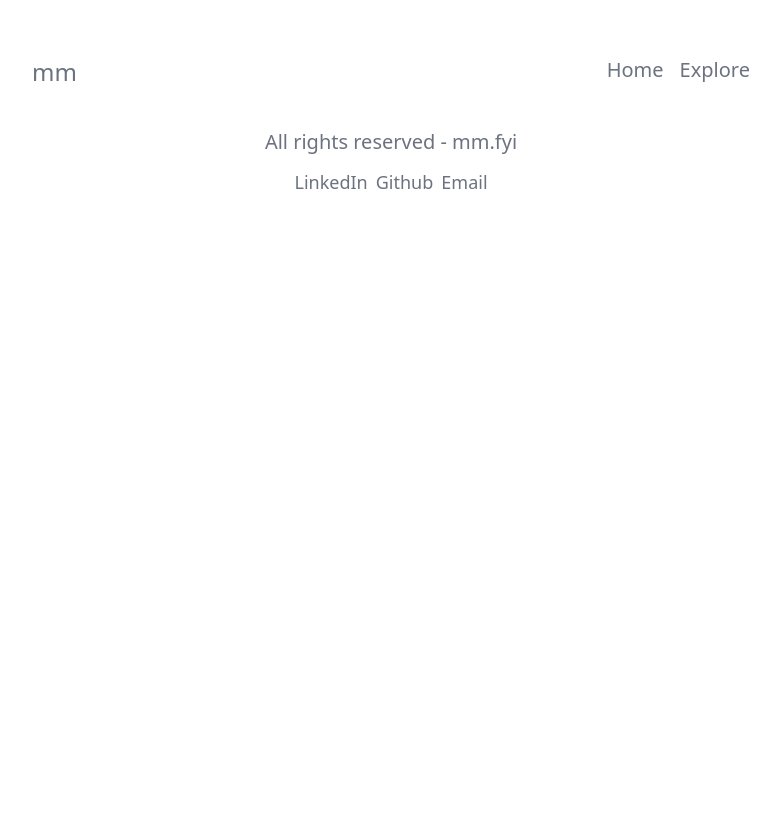
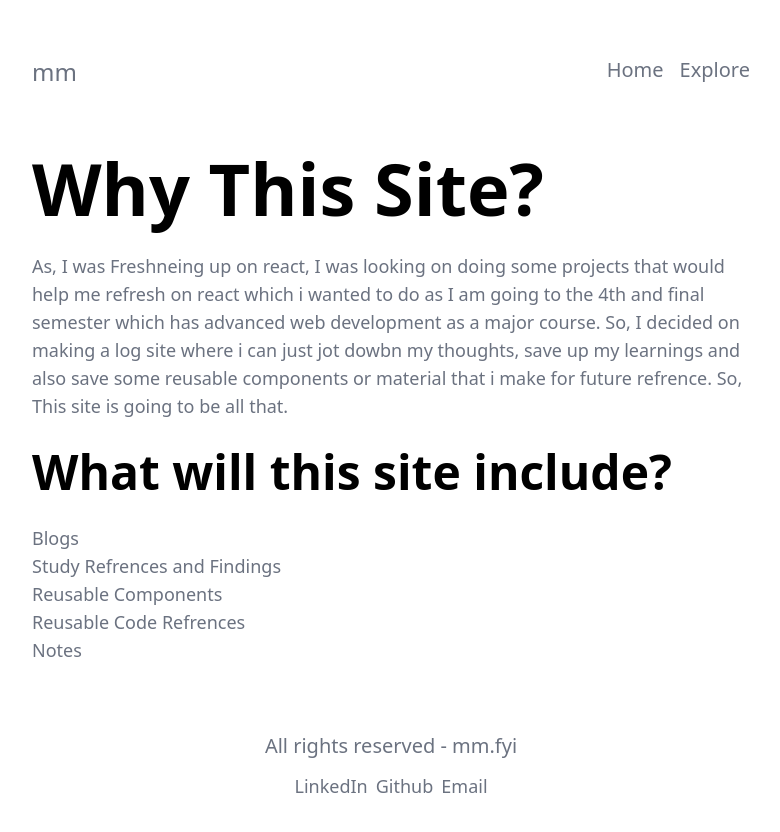
Before and after one commit to Mahib09/Blog_Site, a React (Vite) app: page /Whythissite in a window 1280 px wide. Shown: the top 832 px of the page, without its empty margins (249-1029 px from the left). Before the commit the page ends 800 px from the top, so only its background shows below. Built offline with nearby package versions, Linux system fonts and the light colour scheme.

Commit message:
Why this site? content made

```diff
--- a/src/App.jsx
+++ b/src/App.jsx
@@ -1,11 +1,10 @@
 import "./App.css";
-import { GotTicket } from "./Pages/GotaTicket.jsx";
 import { Home } from "./Pages/Home.jsx";
 import { Explore } from "./Pages/Explore.jsx";
 import { Route, Routes } from "react-router-dom";
 import { Header } from "./components/Header.jsx";
 import { Footer } from "./components/Footer.jsx";
-import { Button } from "./components/Button.jsx";
+import { Whythissite } from "./Pages/Whythissite.jsx";
 function App() {
   return (
     <>
@@ -13,7 +12,7 @@ function App() {
       <Routes>
         <Route path="/" element={<Home />}></Route>
         <Route path="/Explore" element={<Explore />}></Route>
-        <Route path="/GotTicket" element={<GotTicket />}></Route>
+        <Route path="/Whythissite" element={<Whythissite />}></Route>
       </Routes>
       <Footer />
     </>
--- a/src/Pages/GotaTicket.jsx
+++ /dev/null
@@ -1,7 +0,0 @@
-export function GotTicket() {
-  return (
-    <>
-      <h1>hello</h1>
-    </>
-  );
-}
--- a/src/Pages/Home.jsx
+++ b/src/Pages/Home.jsx
@@ -2,33 +2,15 @@ import { TitleCard } from "../components/TitleCard";
 export function Home() {
   return (
     <div className="container">
-      <h1 className="text-9xl pt-16 font-extrabold">mahib.log</h1>
+      <h1 className="text-8xl pt-16">mahib.log</h1>
       <p className="text-xl text-gray-500 pt-5 mb-16">
         Study Materials, Findings, Reusable Components, Blogs and everything in
         between.
       </p>
       <TitleCard
-        title="Create a Blog site using react"
-        dateCreated="March 10, 2023"
-        to="/GotTicket"
-      />
-      <TitleCard title="Room Shifted " dateCreated="March 30, 2023" />
-      <TitleCard title="Got a TTC Ticket of $425" dateCreated="May 1, 2024" />
-      <TitleCard
-        title="Learning React by creating a project"
-        dateCreated="May 2, 2024"
-      />
-      <TitleCard
-        title="Differnece Between E12 and E17 Light Bulbs"
-        dateCreated="March 30, 2023"
-      />
-      <TitleCard
-        title="Trying to manage Spending habits "
-        dateCreated="March 30, 2023"
-      />
-      <TitleCard
-        title="How to be productive and healthy"
-        dateCreated="March 30, 2023"
+        title="Why This Site?"
+        dateCreated="May 5, 2024"
+        to="/Whythissite"
       />
     </div>
   );
--- /dev/null
+++ b/src/Pages/Whythissite.jsx
@@ -0,0 +1,26 @@
+export function Whythissite() {
+  return (
+    <div className="container">
+      <div className="mt-16">
+        <h1>Why This Site?</h1>
+        <p>
+          As, I was Freshneing up on react, I was looking on doing some projects
+          that would help me refresh on react which i wanted to do as I am going
+          to the 4th and final semester which has advanced web development as a
+          major course. So, I decided on making a log site where i can just jot
+          dowbn my thoughts, save up my learnings and also save some reusable
+          components or material that i make for future refrence. So, This site
+          is going to be all that.
+        </p>
+        <h2>What will this site include?</h2>
+        <p>
+          Blogs <br />
+          Study Refrences and Findings <br />
+          Reusable Components <br />
+          Reusable Code Refrences <br />
+          Notes
+        </p>
+      </div>
+    </div>
+  );
+}
--- a/src/components/Footer.jsx
+++ b/src/components/Footer.jsx
@@ -2,15 +2,27 @@ export function Footer() {
   return (
     <div className="container">
       <div className="flex flex-col w-100vw items-center pt-10 gap-3">
-        <h1 className="text-xl text-gray-500">All rights reserved - mm.fyi</h1>
+        <p className="text-xl text-gray-500">All rights reserved - mm.fyi</p>
         <div className="flex gap-2 text-gray-500 text-lg">
-          <a href="" className="hover:text-black">
+          <a
+            href="https://www.linkedin.com/in/ranamagarmahib/"
+            target="_blank"
+            className="hover:text-black"
+          >
             LinkedIn
           </a>
-          <a href="" className="hover:text-black">
+          <a
+            href="https://github.com/Mahib09"
+            target="_blank"
+            className="hover:text-black"
+          >
             Github
           </a>
-          <a href="" className="hover:text-black">
+          <a
+            href="mailto:magarmahib@gmail.com"
+            target="_blank"
+            className="hover:text-black"
+          >
             Email
           </a>
         </div>
--- a/src/components/Header.jsx
+++ b/src/components/Header.jsx
@@ -9,7 +9,7 @@ export function Header() {
       <Link to="/" className="text-xl ml-auto text-gray-500 hover:text-black">
         Home
       </Link>
-      <Link to="/Explore" className="text-xl text-gray-500 hover:text-black">
+      <Link to="/" className="text-xl text-gray-500 hover:text-black">
         Explore
       </Link>
     </div>
--- a/src/components/TitleCard.jsx
+++ b/src/components/TitleCard.jsx
@@ -4,7 +4,7 @@ export function TitleCard(props) {
   return (
     <Link to={props.to}>
       <div className="h-16 flex flex-wrap gap-3 content-center group cursor-pointer">
-        <h1 className="text-2xl self-center p-2">{props.title}</h1>
+        <p className="text-2xl self-center p-2">{props.title}</p>
         <p className="p-2 ml-auto text-xl text-gray-500 group-hover:text-black transition ease-in-out delay-25 self-center cursor-pointer ">
           {props.dateCreated}
         </p>
--- a/src/index.css
+++ b/src/index.css
@@ -6,6 +6,20 @@
   body {
     @apply my-4 p-10;
   }
+  h1 {
+    @apply text-7xl;
+    @apply font-extrabold;
+  }
+  p {
+    @apply text-lg;
+    @apply text-gray-500;
+    @apply mt-7;
+  }
+  h2 {
+    @apply text-5xl;
+    @apply font-extrabold;
+    @apply mt-7;
+  }
 }
 .container {
   max-width: 750px !important;
```
